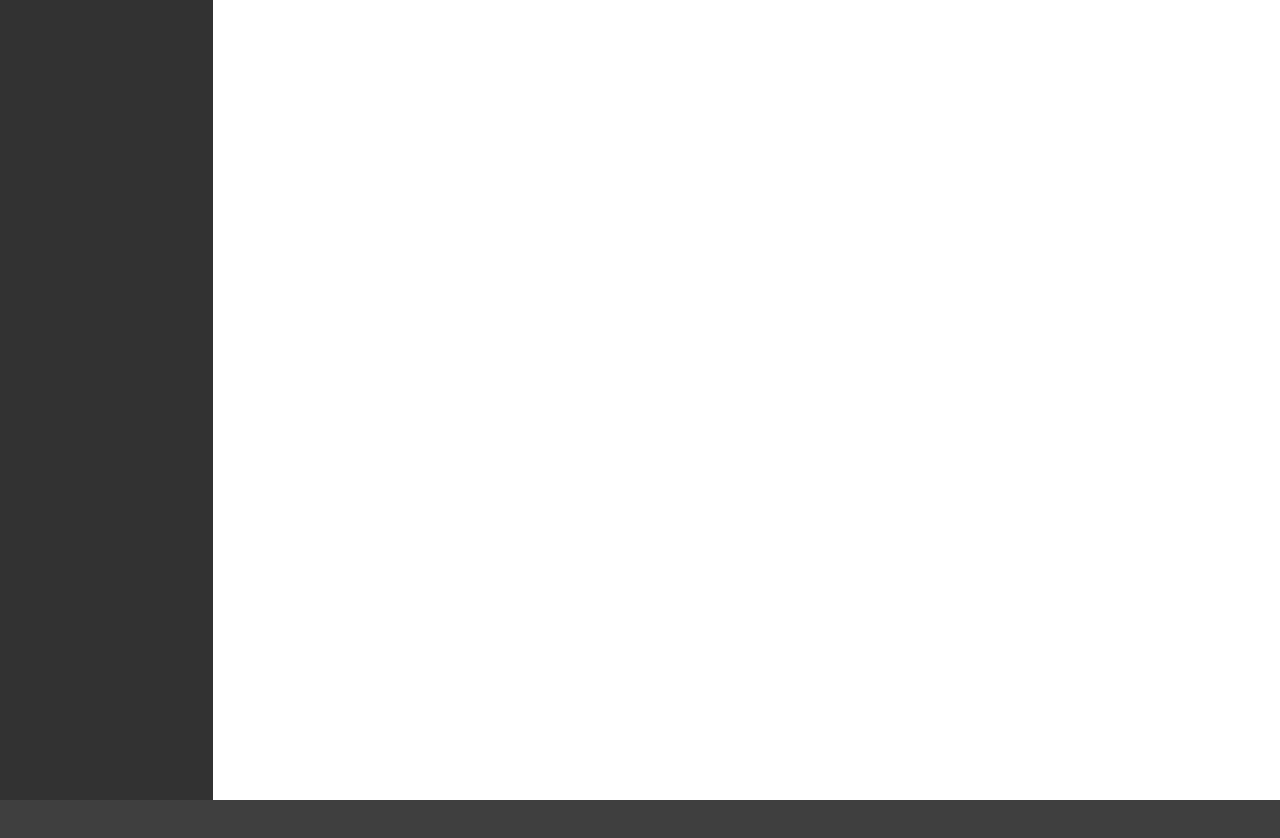
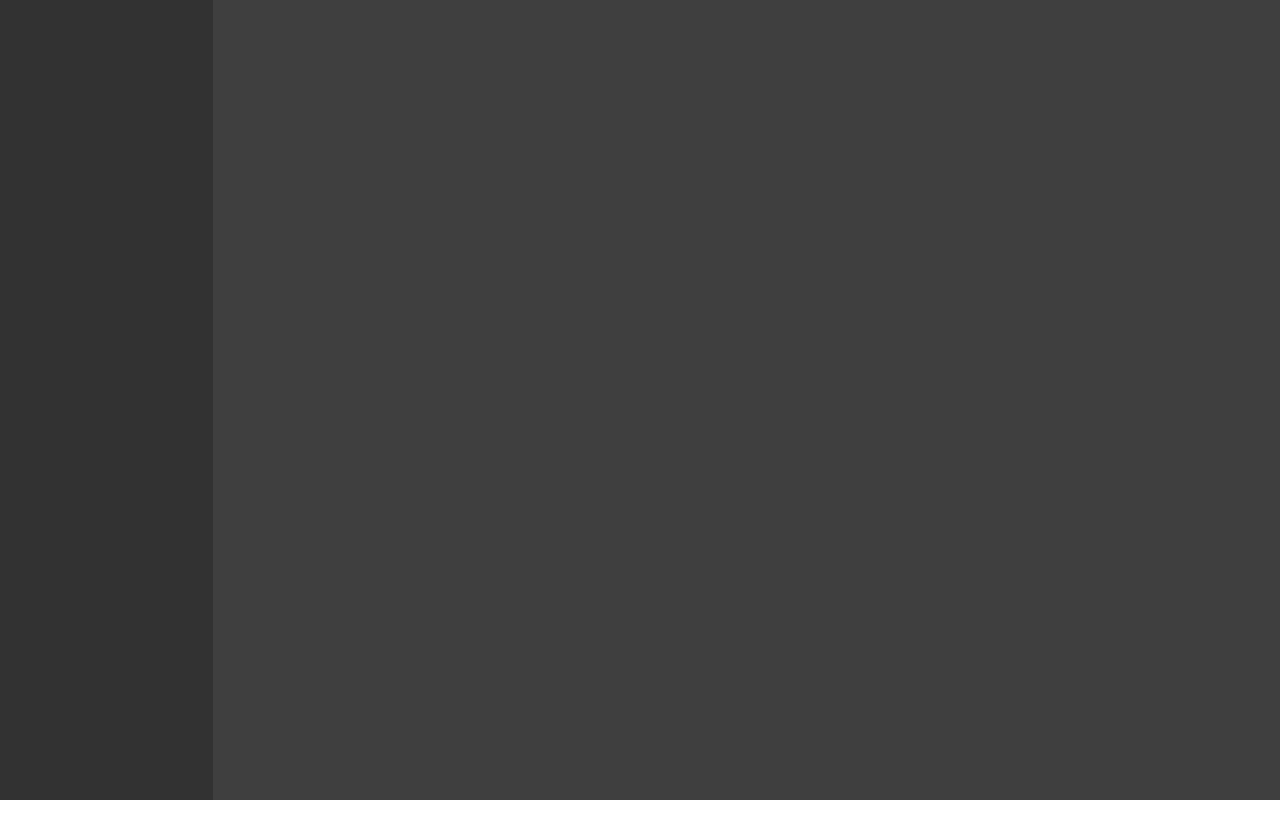
Before and after one commit to Jorge-Reynaga/Caelus, a React (Vite) app in the folder client/: page / in a window 1280 px wide. Shown: the top 838 px of the page. After the commit the page ends 800 px from the top, so only its background shows below. Built offline with nearby package versions, Linux system fonts and the light colour scheme.

Commit message:
feat: Add flexbox layout

```diff
--- a/client/src/App.tsx
+++ b/client/src/App.tsx
@@ -5,10 +5,10 @@ import './index.css'
 
 function App() {
   return (
-    <>
+    <div className="flex">
       <Sidebar></Sidebar>
       <MainPanel></MainPanel>
-    </>
+    </div>
   )
 }
 
--- a/client/src/components/MainPanel.tsx
+++ b/client/src/components/MainPanel.tsx
@@ -1,6 +1,6 @@
 function MainPanel() {
   return (
-    <div className="h-dvh bg-[#3F3F3F]">
+    <div className="flex-1 h-dvh bg-[#3F3F3F]">
     </div>
   )
 }
```
